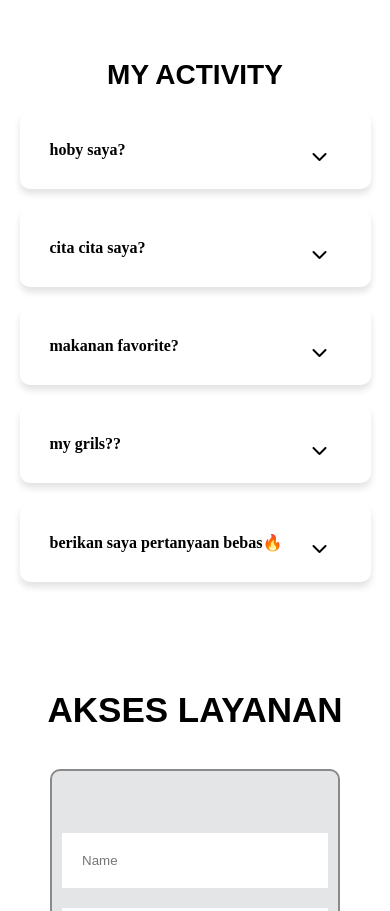
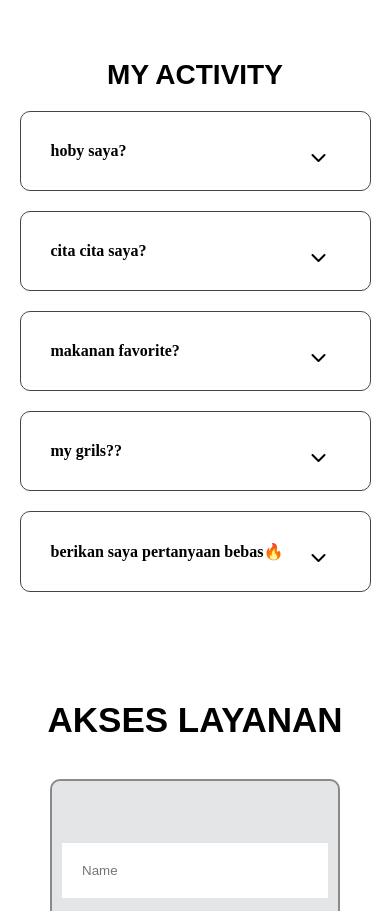
Before and after one commit to dejez30jr/portfolio., a plain HTML site: page index.html in a window 390 px wide. Shown: the part 6114-7025 px from the top of the page. Drawn offline with nearby package versions, Linux system fonts and the light colour scheme.

Commit message:
Update style.css

```diff
--- a/style.css
+++ b/style.css
@@ -828,7 +828,7 @@ marquee{
 .faq{
     /* background-color: rgb(215, 217, 218); */
     border-radius: 10px;
-    box-shadow: 0 5px 7px rgb(226, 226, 226);
+     border: 1px solid rgb(69, 68, 68);
     margin: 20px 0;
     padding: 30px;
     position: relative;
```
